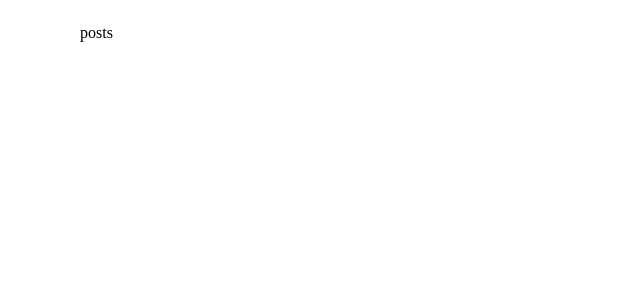
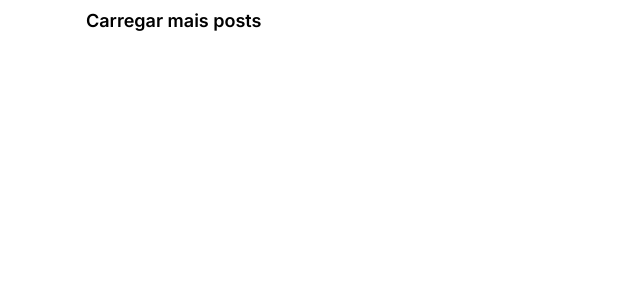
Before and after one commit to RafaelSanaMontevechio/ignite_desafio_3_blog, a Next.js app: page / in a window 1280 px wide. Shown: the top 300 px of the page, without its empty margins (0-640 px from the left). Built offline with nearby package versions, Linux system fonts and the light colour scheme.

Commit message:
feat: :sparkles: add load more button

```diff
--- /dev/null
+++ b/src/components/LoadMoreButton/index.tsx
@@ -0,0 +1,17 @@
+/* eslint-disable @typescript-eslint/explicit-module-boundary-types */
+/* eslint-disable @typescript-eslint/explicit-function-return-type */
+import styles from './loadMoreButton.module.scss';
+
+interface LoadMoreButtonProps {
+  loadMore: () => void;
+}
+
+const LoadMoreButton = ({ loadMore }: LoadMoreButtonProps) => {
+  return (
+    <button className={styles.button} type="button" onClick={loadMore}>
+      Carregar mais posts
+    </button>
+  );
+};
+
+export default LoadMoreButton;
--- /dev/null
+++ b/src/components/LoadMoreButton/loadMoreButton.module.scss
@@ -0,0 +1,17 @@
+.button {
+  border: none;
+  background: transparent;
+
+  color: var(--pink);
+  font-family: 'Inter', sans-serif;
+  font-style: normal;
+  font-weight: 600;
+  font-size: 1.125rem;
+  line-height: 1.375;
+
+  transition: filter 0.2s;
+
+  &:hover {
+    filter: brightness(0.8);
+  }
+}
--- a/src/pages/index.tsx
+++ b/src/pages/index.tsx
@@ -3,6 +3,8 @@
 import { GetStaticProps } from 'next';
 
 import { getPrismicClient } from '../services/prismic';
+
+import LoadMoreButton from '../components/LoadMoreButton';
 
 import commonStyles from '../styles/common.module.scss';
 import styles from './home.module.scss';
@@ -29,7 +31,11 @@ interface HomeProps {
 export default function Home() {
   return (
     <div className={styles.contentContainer}>
-      <p>posts</p>
+      <LoadMoreButton
+        loadMore={() => {
+          console.log('more posts');
+        }}
+      />
     </div>
   );
 }
--- a/src/styles/globals.scss
+++ b/src/styles/globals.scss
@@ -6,6 +6,8 @@
 
 :root {
   --white: #fff;
+  --pink: #ff57b2;
+  --background: #1a1d23;
 }
 
 @media (max-width: 1080px) {
@@ -21,7 +23,7 @@
 }
 
 body {
-  background: #1a1d23;
+  background: var(--background);
   color: var(--white);
 }
 
```
